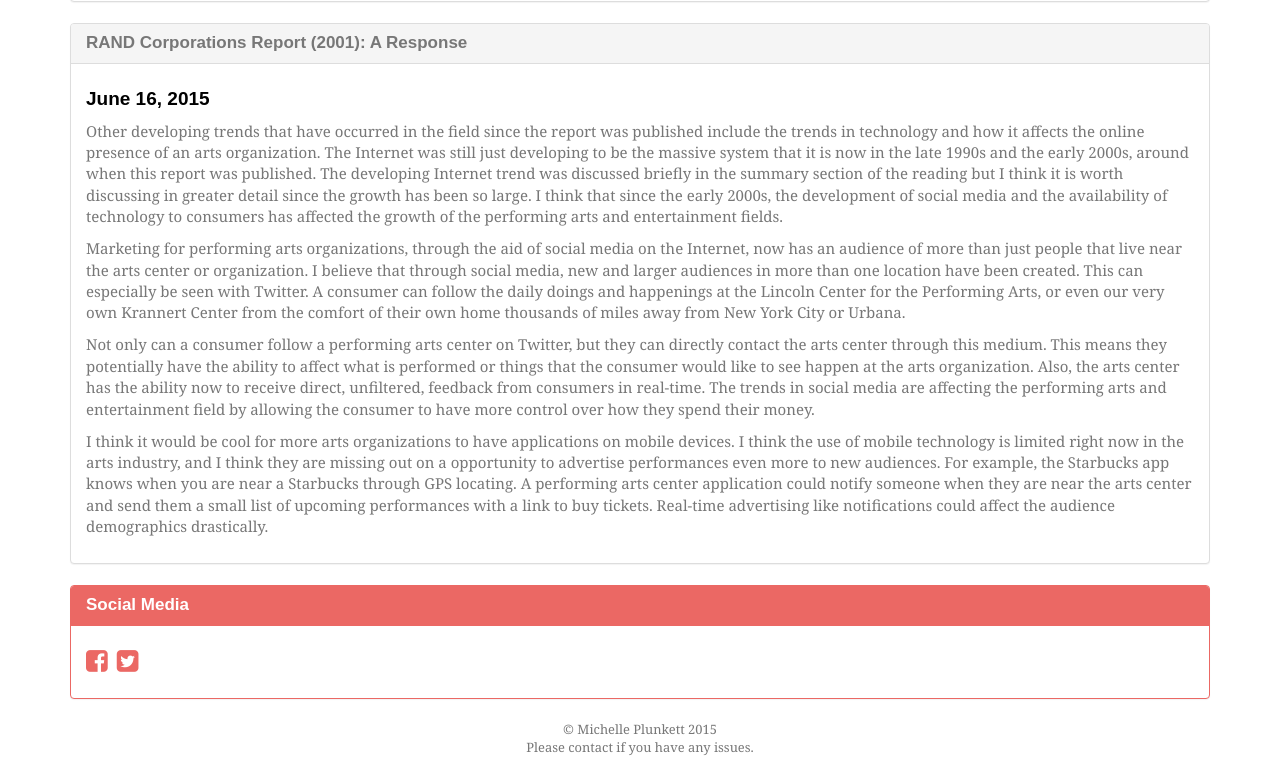
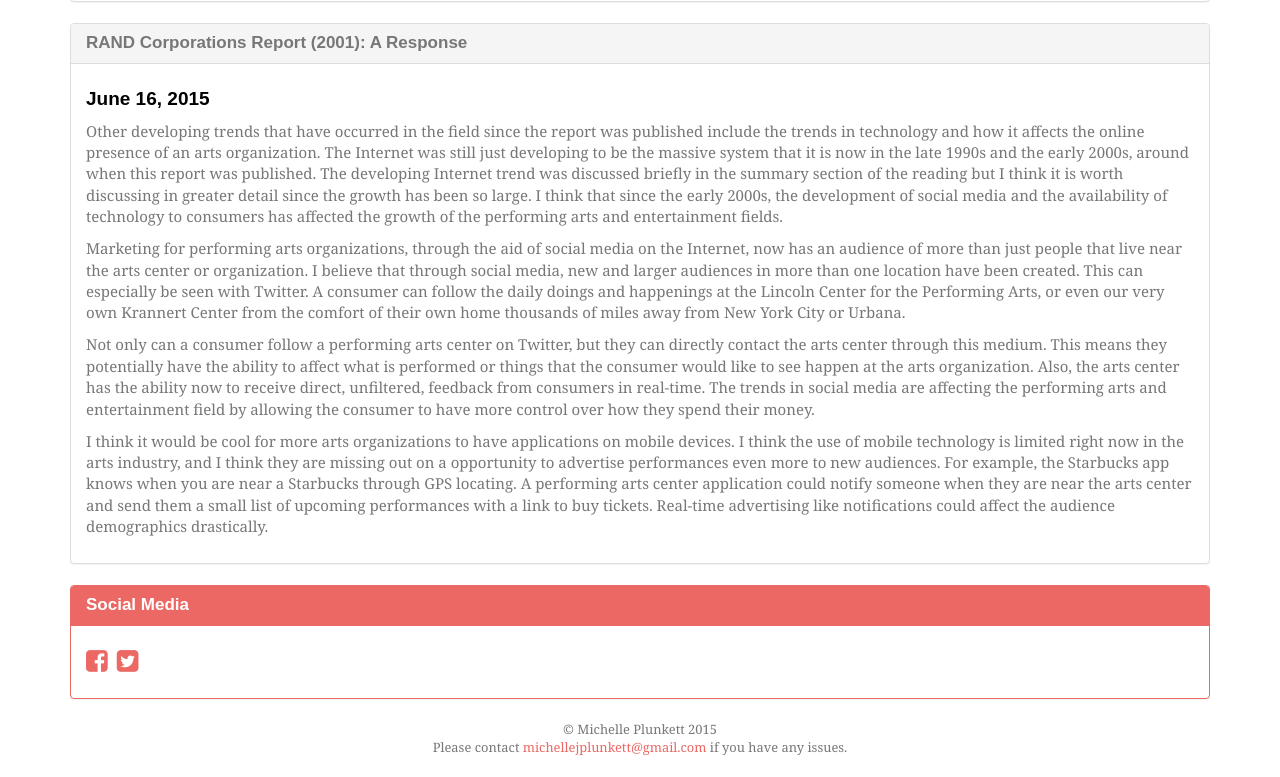
Before and after one commit to michelleplunkett/michelleplunkett.github.io, a Jekyll site: the page built from index.html, in a window 1280 px wide and 900 px high, scrolled down 1935 px, cut to the strip 123-900 px from the top of the window. Built offline with Jekyll 4.4.1, drawn with Linux system fonts in a browser that asks for light colours; nearby versions of some CDN libraries; some web fonts are replaced; Markdown is read by kramdown in place of the engine named in the settings.

Commit message:
Update footer.html

```diff
--- a/_includes/footer.html
+++ b/_includes/footer.html
@@ -3,6 +3,6 @@
     <!-- <h2 class="lead">&mdash; {{ site.title }} &mdash;</h2> -->
     <!-- <p class="lead small">{{ site.description }}</p> -->
     <p class="lead small">© Michelle Plunkett 2015<br>
-    Please contact <a href="mailto:"michellejplunkett@gmail.com"></a> if you have any issues.</p>
+    Please contact <a href="mailto:"michellejplunkett@gmail.com">michellejplunkett@gmail.com</a> if you have any issues.</p>
   </div>
 </footer>
```
